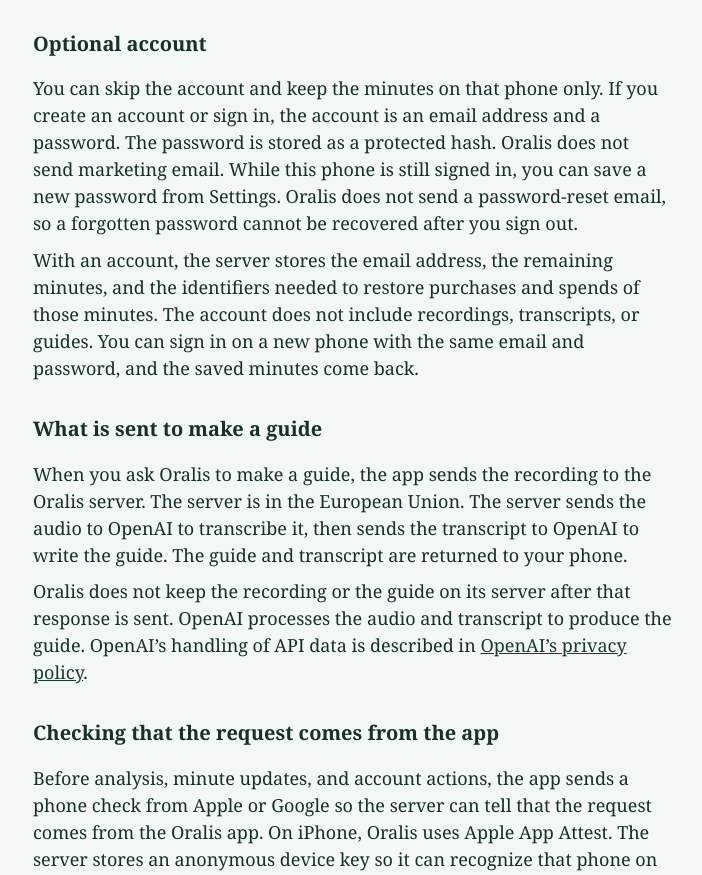
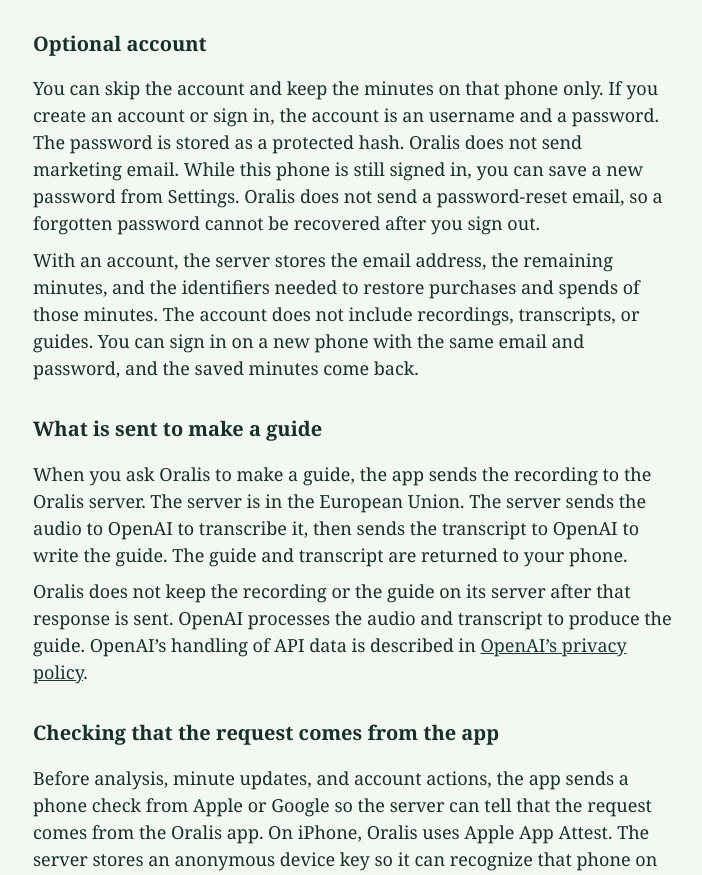
Before and after one commit to blacksiptimus/oralis-online, a plain HTML site: page index.html in a window 1280 px wide. Shown: the part 1470-2345 px from the top of the page, without its empty margins (287-989 px from the left). Drawn offline with Linux system fonts and the light colour scheme.

Commit message:
Change account identifier from email to username

```diff
--- a/index.html
+++ b/index.html
@@ -39,7 +39,7 @@
   <p>Recording time is measured in minutes. Without an account, those minutes stay on the phone. A new phone, or deleting and reinstalling the app, can lose them. On iPhone, minutes kept only on the phone stay in the device keychain. On Android, a reinstall on the same phone can restore minutes already saved for that install. The server stores a one-way hash of the device id, the remaining minutes, and the identifiers of grants and spends. It does not store your name.</p>
 
   <h2>Optional account</h2>
-  <p>You can skip the account and keep the minutes on that phone only. If you create an account or sign in, the account is an email address and a password. The password is stored as a protected hash. Oralis does not send marketing email. While this phone is still signed in, you can save a new password from Settings. Oralis does not send a password-reset email, so a forgotten password cannot be recovered after you sign out.</p>
+  <p>You can skip the account and keep the minutes on that phone only. If you create an account or sign in, the account is an username and a password. The password is stored as a protected hash. Oralis does not send marketing email. While this phone is still signed in, you can save a new password from Settings. Oralis does not send a password-reset email, so a forgotten password cannot be recovered after you sign out.</p>
   <p>With an account, the server stores the email address, the remaining minutes, and the identifiers needed to restore purchases and spends of those minutes. The account does not include recordings, transcripts, or guides. You can sign in on a new phone with the same email and password, and the saved minutes come back.</p>
 
   <h2>What is sent to make a guide</h2>
```
